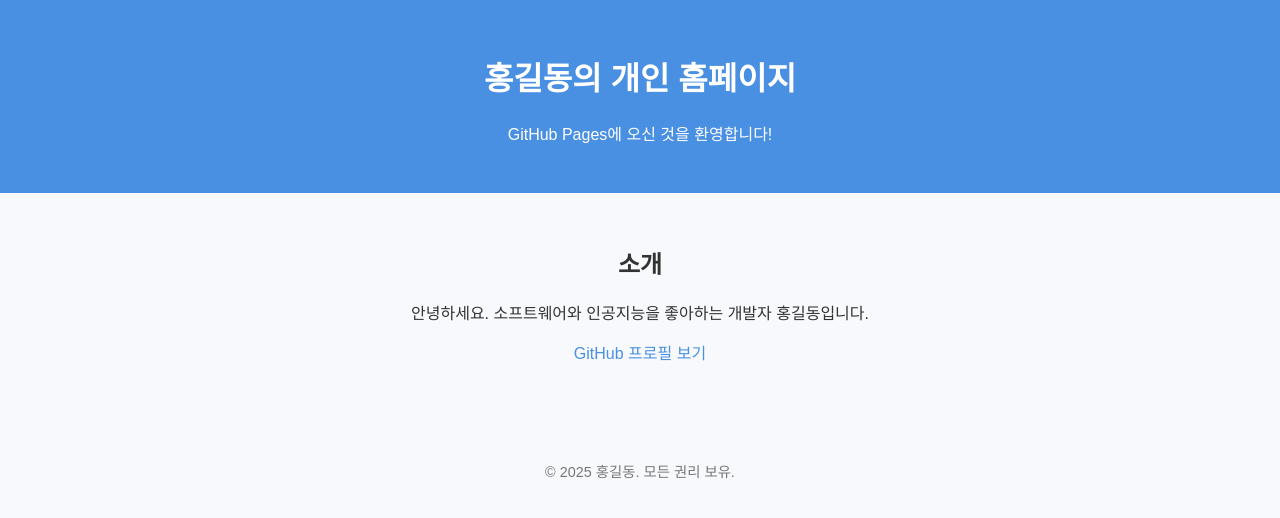
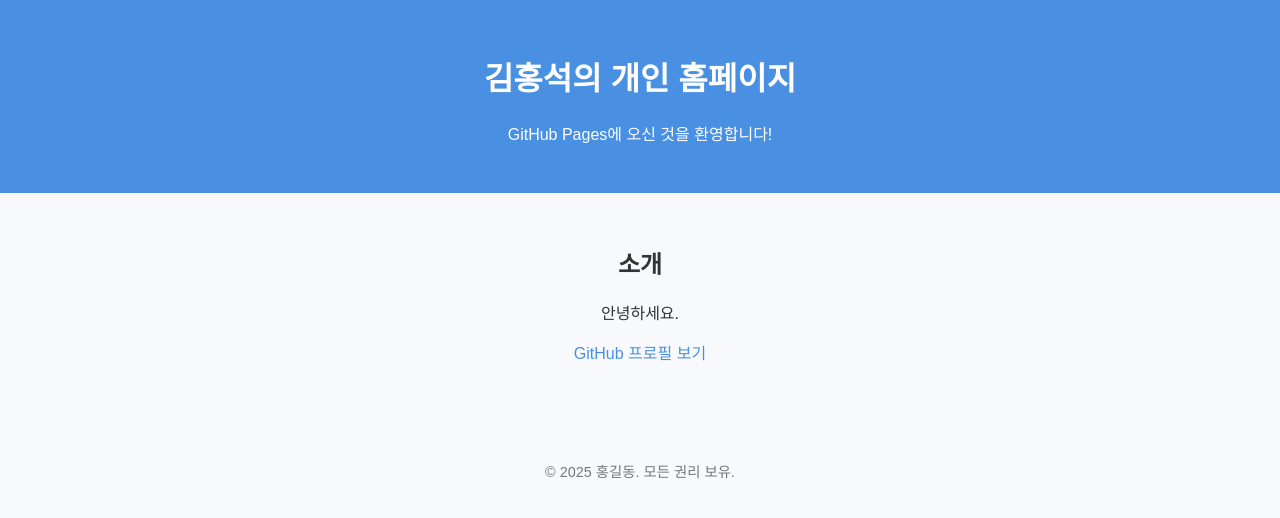
Before and after one commit to hsk0223/hsk0223.github.io, a plain HTML site: page index.html in a window 1280 px wide. Drawn offline with Linux system fonts and the light colour scheme.

Commit message:
Update index.html

```diff
--- a/index.html
+++ b/index.html
@@ -4,7 +4,7 @@
 <head>
   <meta charset="UTF-8" />
   <meta name="viewport" content="width=device-width, initial-scale=1.0"/>
-  <title>홍길동의 홈페이지</title>
+  <title>김홍석의 홈페이지</title>
   <style>
     body {
       font-family: Arial, sans-serif;
@@ -35,12 +35,12 @@
 </head>
 <body>
   <header>
-    <h1>홍길동의 개인 홈페이지</h1>
+    <h1>김홍석의 개인 홈페이지</h1>
     <p>GitHub Pages에 오신 것을 환영합니다!</p>
   </header>
   <main>
     <h2>소개</h2>
-    <p>안녕하세요. 소프트웨어와 인공지능을 좋아하는 개발자 홍길동입니다.</p>
+    <p>안녕하세요. </p>
     <p><a href="https://github.com/yourusername">GitHub 프로필 보기</a></p>
   </main>
   <footer>
```
